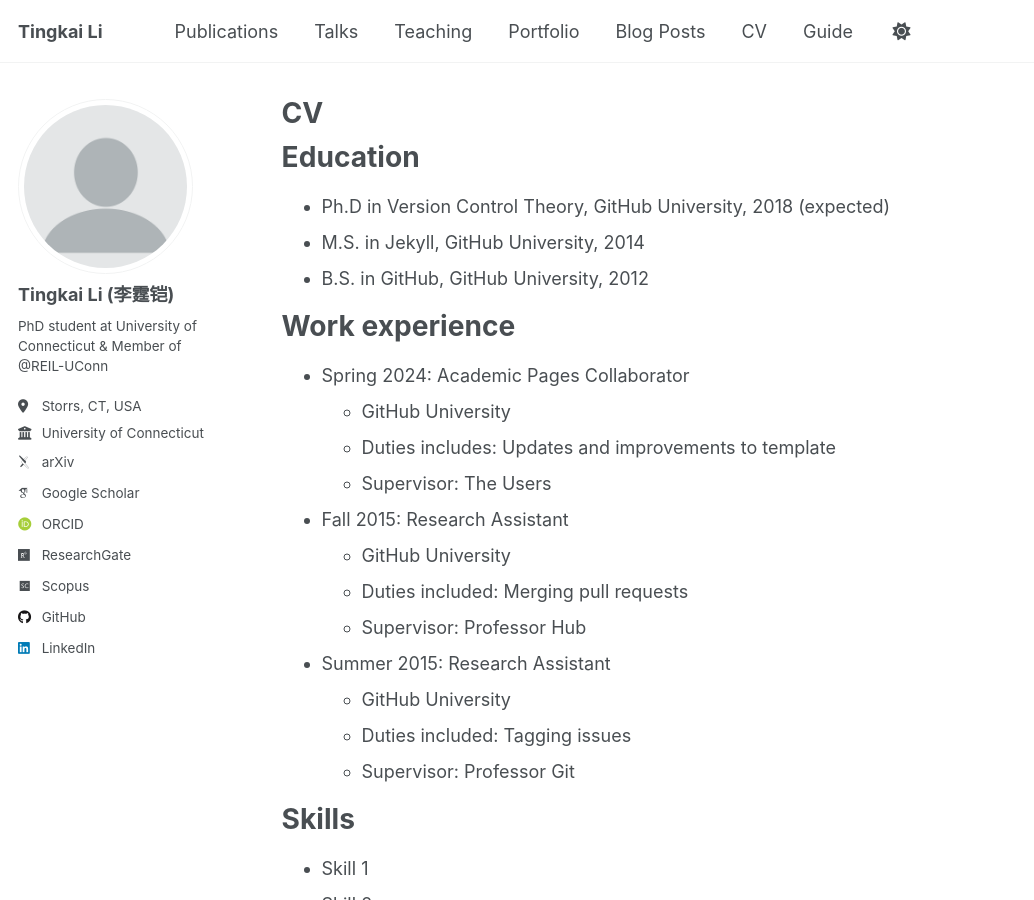
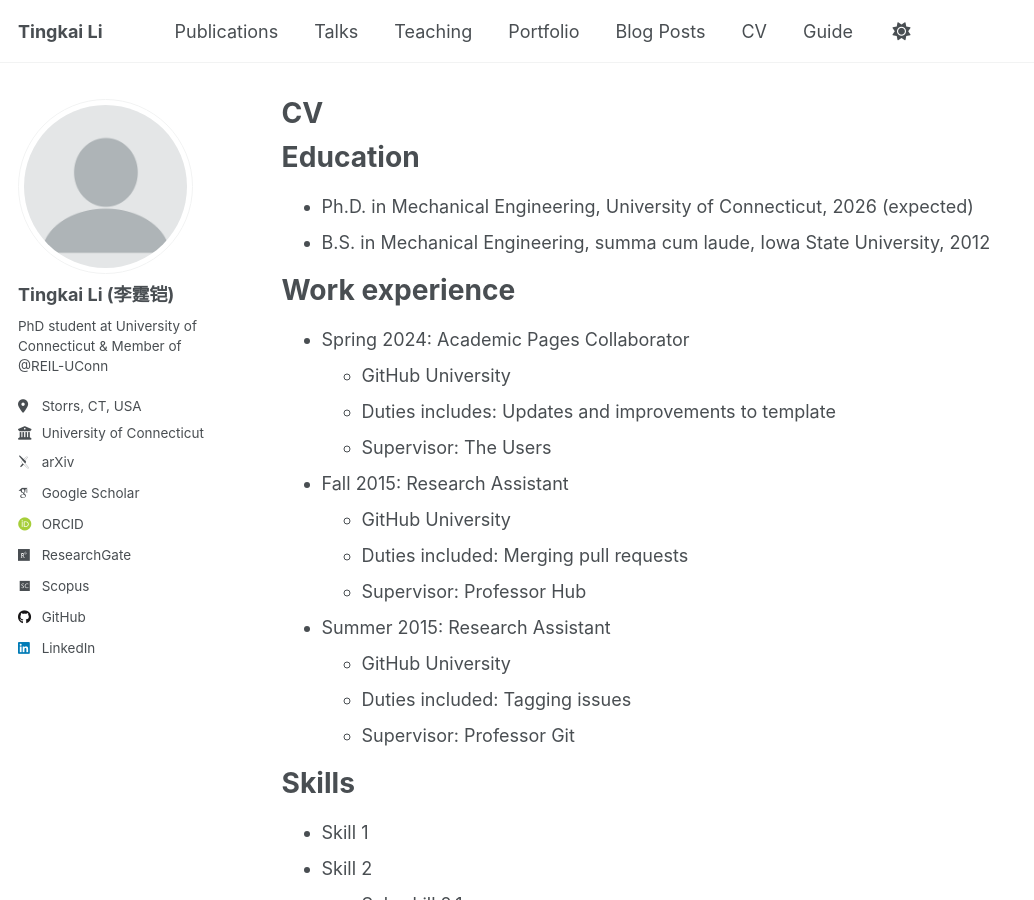
Before and after one commit to tingkai-li/tingkai-li.github.io, a Jekyll site: the page built from _pages/cv.md, in a window 1280 px wide and 900 px high. Shown: the whole window, without its empty margins (0-1034 px from the left). Built offline with Jekyll 4.4.1, drawn with Linux system fonts in a browser that asks for light colours; some web fonts are replaced; a script that is not in the unit is left out.

Commit message:
Update some setups and CV

```diff
--- a/_pages/cv.md
+++ b/_pages/cv.md
@@ -11,9 +11,8 @@
 
 Education
 ======
-* Ph.D in Version Control Theory, GitHub University, 2018 (expected)
-* M.S. in Jekyll, GitHub University, 2014
-* B.S. in GitHub, GitHub University, 2012
+* Ph.D. in Mechanical Engineering, University of Connecticut, 2026 (expected)
+* B.S. in Mechanical Engineering, summa cum laude, Iowa State University, 2012
 
 Work experience
 ======
--- a/_pages/teaching.html
+++ b/_pages/teaching.html
@@ -1,4 +1,4 @@
----
+<!-- ---
 layout: archive
 title: "Teaching"
 permalink: /teaching/
@@ -9,4 +9,4 @@
 
 {% for post in site.teaching reversed %}
   {% include archive-single.html %}
-{% endfor %}
+{% endfor %} -->
--- a/_pages/year-archive.html
+++ b/_pages/year-archive.html
@@ -1,4 +1,4 @@
----
+<!-- ---
 layout: archive
 permalink: /year-archive/
 title: "Blog posts"
@@ -16,4 +16,4 @@
     {% capture written_year %}{{ year }}{% endcapture %}
   {% endif %}
   {% include archive-single.html %}
-{% endfor %}
+{% endfor %} -->
```
